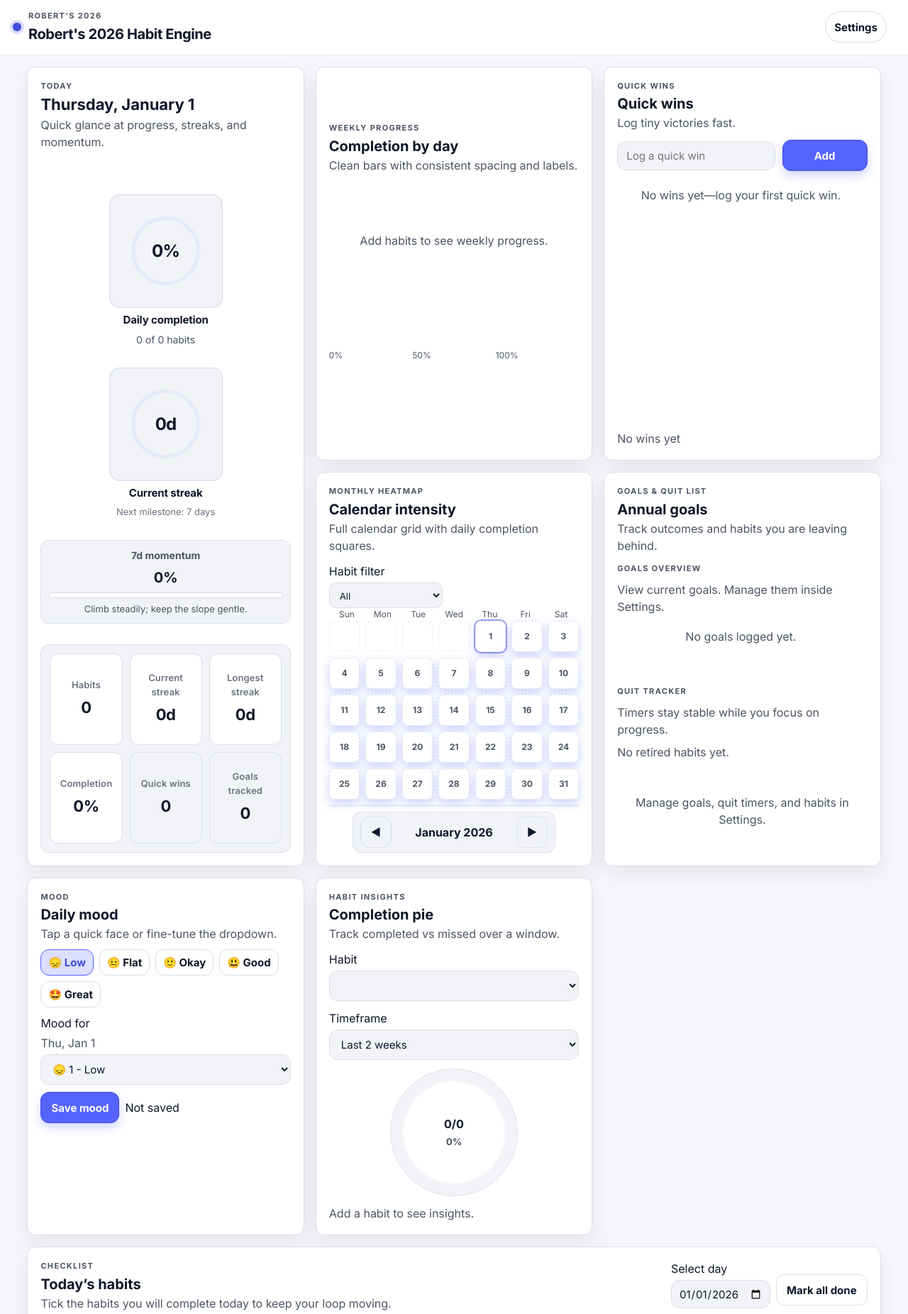
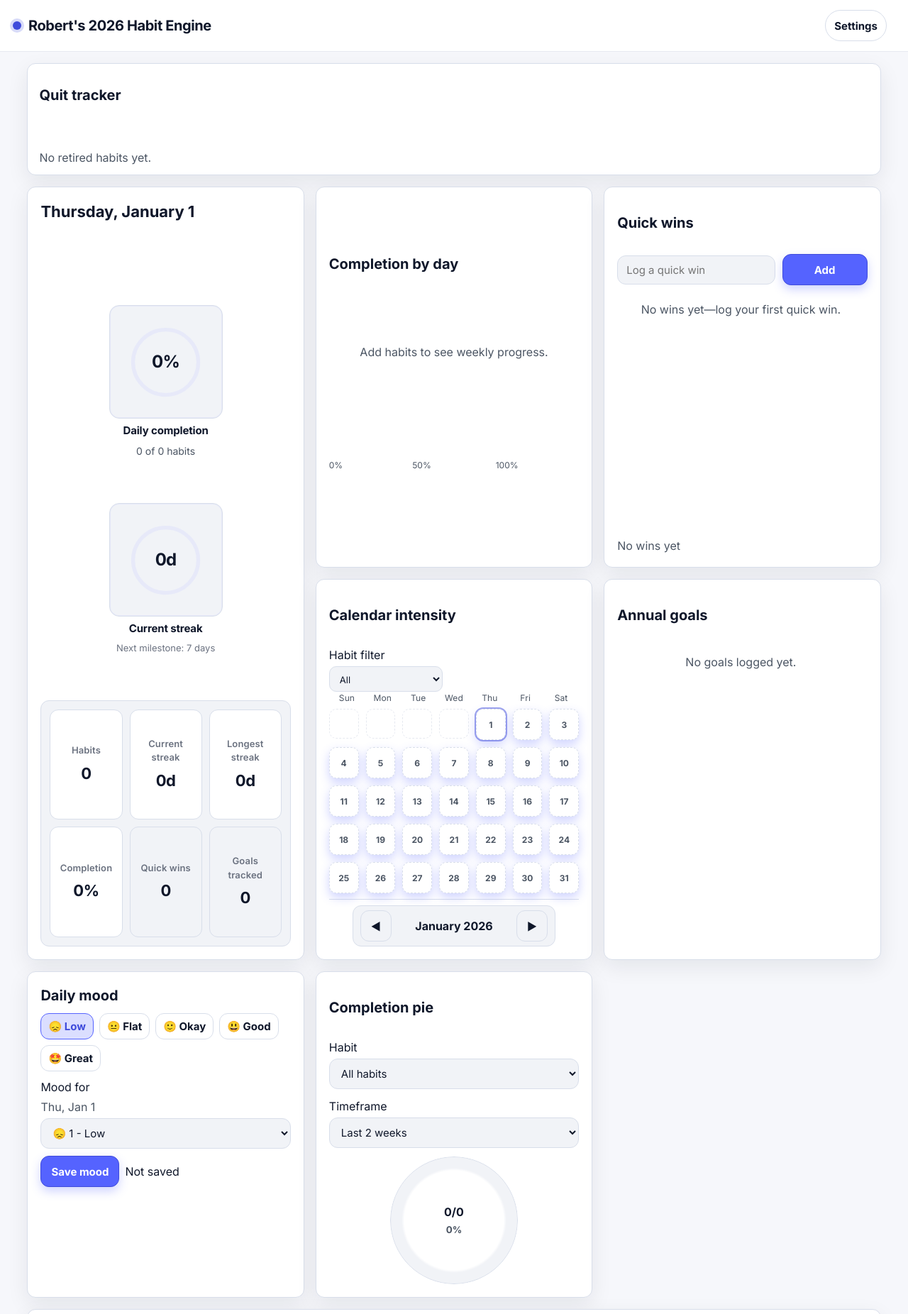
Before and after one commit to robertamarin/Habits, a plain HTML site: page index.html in a window 1280 px wide. Shown: the top 1852 px of the page at 71% size. Drawn offline with Linux system fonts and the light colour scheme.

Commit message:
Simplify dashboard layout

```diff
--- a/app.js
+++ b/app.js
@@ -155,11 +155,9 @@
     pieVisual: document.getElementById('pie-visual'),
     pieCount: document.getElementById('pie-count'),
     piePercent: document.getElementById('pie-percent'),
-    pieDetail: document.getElementById('pie-detail'),
     habitList: document.getElementById('habit-list'),
     emptyHabits: document.getElementById('empty-habits'),
     streak: document.getElementById('streak'),
-    momentum: document.getElementById('momentum'),
     streakBar: document.getElementById('streak-bar'),
     markAll: document.getElementById('mark-all'),
     taskForm: document.getElementById('task-form'),
@@ -198,12 +196,9 @@
     closeSettings: document.getElementById('close-settings'),
     titleInput: document.getElementById('title-input'),
     accentPicker: document.getElementById('accent-picker'),
-    pace: document.getElementById('pace'),
-    focusTime: document.getElementById('focus-time'),
-    bestDay: document.getElementById('best-day'),
-    quitList: document.getElementById('quit-list'),
+    quitStrip: document.getElementById('quit-strip'),
+    emptyQuitBanner: document.getElementById('empty-quit-banner'),
     quitManageList: document.getElementById('quit-manage-list'),
-    emptyQuit: document.getElementById('empty-quit'),
     calendarMonth: document.getElementById('calendar-month'),
     prevMonth: document.getElementById('prev-month'),
     nextMonth: document.getElementById('next-month'),
@@ -215,10 +210,8 @@
     monthlyStrip: document.getElementById('monthly-strip'),
     historyMode: document.getElementById('history-mode'),
     historyToggle: document.getElementById('history-toggle'),
-    winsPill: document.getElementById('wins-pill'),
     toolbar: document.querySelector('.toolbar'),
     toolbarToggle: document.getElementById('toolbar-toggle'),
-    momentumBar: document.querySelector('.meter-bar span'),
     exportData: document.getElementById('export-data'),
     exportCsv: document.getElementById('export-csv'),
     importJson: document.getElementById('import-json'),
@@ -455,13 +448,18 @@
       const input = document.createElement('input');
       input.type = 'checkbox';
       input.checked = Boolean(day.habits[habit.id]);
+      const updateState = (checked) => {
+        item.classList.toggle('completed', checked);
+        item.classList.toggle('pending', !checked);
+        miniFill.style.opacity = checked ? '1' : '0.5';
+        badge.textContent = checked ? 'Done' : 'Pending';
+      };
       input.addEventListener('change', () => {
         day.habits[habit.id] = input.checked;
         saveState();
         renderProgress(true);
         renderHistory();
-        miniFill.style.opacity = input.checked ? '1' : '0.5';
-        badge.textContent = input.checked ? 'Done' : 'Pending';
+        updateState(input.checked);
       });
 
       const labels = document.createElement('div');
@@ -492,6 +490,7 @@
       topRow.append(body, badge, actions);
 
       item.append(topRow);
+      updateState(input.checked);
       dom.habitList.append(item);
 
       item.addEventListener('dragstart', () => item.classList.add('dragging'));
@@ -837,7 +836,6 @@
     lastProgressPercent = percent;
     dom.streak.textContent = `${computeStreak()}d`;
     renderStreakBar();
-    renderStats();
     renderWeekly();
     renderMonthly();
     renderDashboardSummary(percent, done, todayHabits.length, day.tasks.length);
@@ -868,38 +866,14 @@
     }
   };
 
-  const renderStats = () => {
-    if (!dom.momentum) return;
-    const dates = dateKeysBack(7);
-    const percents = dates.map((d) => dayCompletion(d)).filter((v) => v !== null);
-    const avg = percents.length ? Math.round(percents.reduce((a, b) => a + b, 0) / percents.length) : 0;
-    dom.momentum.textContent = `${avg}%`;
-
-    const todayPercent = dayCompletion(today()) ?? 0;
-    const yesterday = dayCompletion(dateKeysBack(2)[1]) ?? 0;
-    const diff = todayPercent - yesterday;
-    if (dom.pace) dom.pace.textContent = diff === 0 ? 'Even' : `${diff > 0 ? '+' : ''}${diff}%`;
-
-    const best = Object.keys(state.days).reduce((max, key) => {
-      const value = dayCompletion(key);
-      if (value === null) return max;
-      return Math.max(max, value);
-    }, 0);
-    if (dom.bestDay) dom.bestDay.textContent = `${best}%`;
-
-    if (dom.focusTime) {
-      const tasksDone = getDay(today()).tasks.length;
-      const minutes = tasksDone * 15;
-      dom.focusTime.textContent = `${(minutes / 60).toFixed(1)}h`;
-    }
-    if (dom.momentumBar) dom.momentumBar.style.width = `${avg}%`;
-
-  };
-
   const renderCompletionPie = () => {
     if (!dom.pieVisual) return;
     if (dom.pieHabit) {
       dom.pieHabit.innerHTML = '';
+      const allOption = document.createElement('option');
+      allOption.value = 'all';
+      allOption.textContent = 'All habits';
+      dom.pieHabit.append(allOption);
       state.habits.forEach((habit) => {
         const opt = document.createElement('option');
         opt.value = habit.id;
@@ -911,16 +885,16 @@
     if (!state.habits.length) {
       if (dom.pieCount) dom.pieCount.textContent = '0/0';
       if (dom.piePercent) dom.piePercent.textContent = '0%';
-      if (dom.pieDetail) dom.pieDetail.textContent = 'Add a habit to see insights.';
       dom.pieVisual.style.background = 'conic-gradient(var(--panel-soft) 0deg, var(--panel-soft) 360deg)';
       return;
     }
 
     const fallbackHabitId = state.habits[0].id;
-    const selectedHabitId = dom.pieHabit && state.habits.some((h) => h.id === dom.pieHabit.value)
-      ? dom.pieHabit.value
+    const currentValue = dom.pieHabit ? dom.pieHabit.value || 'all' : 'all';
+    const validValue = currentValue === 'all' || state.habits.some((h) => h.id === currentValue)
+      ? currentValue
       : fallbackHabitId;
-    if (dom.pieHabit) dom.pieHabit.value = selectedHabitId;
+    if (dom.pieHabit) dom.pieHabit.value = validValue;
 
     const daysBack = Number(dom.pieRange ? dom.pieRange.value : 14) || 14;
     const anchor = parseDateValue(selectedDate());
@@ -931,21 +905,23 @@
       return dayKey(d);
     });
 
-    const habit = state.habits.find((h) => h.id === selectedHabitId);
-    const activeDates = dates.filter((date) => habit && isHabitActiveOn(habit, date));
-    const totalDays = activeDates.length;
-    const completedDays = activeDates.filter((date) => state.days[date]?.habits?.[selectedHabitId]).length;
-    const missedDays = Math.max(0, totalDays - completedDays);
-    const percent = totalDays ? Math.round((completedDays / totalDays) * 100) : 0;
-    const fillStop = totalDays ? (completedDays / totalDays) * 100 : 0;
+    const selectedIds = validValue === 'all' ? state.habits.map((h) => h.id) : [validValue];
+    const totals = dates.reduce(
+      (acc, date) => {
+        const activeHabits = state.habits.filter((habit) => selectedIds.includes(habit.id) && isHabitActiveOn(habit, date));
+        if (!activeHabits.length) return acc;
+        acc.total += activeHabits.length;
+        const done = activeHabits.filter((habit) => state.days[date]?.habits?.[habit.id]).length;
+        acc.done += done;
+        return acc;
+      },
+      { total: 0, done: 0 }
+    );
+    const percent = totals.total ? Math.round((totals.done / totals.total) * 100) : 0;
+    const fillStop = totals.total ? (totals.done / totals.total) * 100 : 0;
     dom.pieVisual.style.background = `conic-gradient(var(--accent-strong) 0% ${fillStop}%, color-mix(in srgb, var(--accent-soft) 50%, var(--border)) ${fillStop}% 100%)`;
-    if (dom.pieCount) dom.pieCount.textContent = `${completedDays}/${totalDays || daysBack}`;
+    if (dom.pieCount) dom.pieCount.textContent = `${totals.done}/${totals.total}`;
     if (dom.piePercent) dom.piePercent.textContent = `${percent}%`;
-    if (dom.pieDetail) {
-      dom.pieDetail.textContent = totalDays
-        ? `${completedDays} completed · ${missedDays} missed in ${daysBack} days`
-        : 'No active days in this range.';
-    }
   };
 
   const renderWeekly = () => {
@@ -1427,13 +1403,31 @@
       return row;
     };
 
-    if (dom.quitList) {
-      dom.quitList.innerHTML = '';
+    if (dom.quitStrip) {
+      dom.quitStrip.innerHTML = '';
       if (!state.quits.length) {
-        if (dom.emptyQuit) dom.emptyQuit.classList.remove('hidden');
+        dom.quitStrip.classList.add('empty');
+        if (dom.emptyQuitBanner) dom.emptyQuitBanner.classList.remove('hidden');
       } else {
-        if (dom.emptyQuit) dom.emptyQuit.classList.add('hidden');
-        state.quits.forEach((quit) => dom.quitList.append(buildRow(quit, false)));
+        dom.quitStrip.classList.remove('empty');
+        if (dom.emptyQuitBanner) dom.emptyQuitBanner.classList.add('hidden');
+        state.quits.forEach((quit) => {
+          const chip = document.createElement('div');
+          chip.className = 'quit-pill';
+
+          const name = document.createElement('span');
+          name.className = 'quit-name';
+          name.textContent = quit.name;
+
+          const timer = document.createElement('span');
+          timer.className = 'elapsed';
+          timer.dataset.timer = quit.date;
+          timer.dataset.dateLabel = formatDate(quit.date, { month: 'short', day: 'numeric', year: 'numeric' });
+          timer.title = timer.dataset.dateLabel;
+
+          chip.append(name, timer);
+          dom.quitStrip.append(chip);
+        });
       }
     }
 
@@ -1477,7 +1471,7 @@
     if (dom.goalManageList) {
       dom.goalManageList.innerHTML = '';
       if (!sortedGoals.length) {
-        dom.goalManageList.innerHTML = '<div class="empty">Add your big targets for 2026.</div>';
+        dom.goalManageList.innerHTML = '<div class="empty">No goals yet.</div>';
       } else {
         sortedGoals.forEach((goal) => {
           const row = document.createElement('div');
--- a/index.html
+++ b/index.html
@@ -15,7 +15,6 @@
       <div class="brand compact">
         <div class="dot mini" aria-hidden="true"></div>
         <div>
-          <p class="eyebrow">Robert's 2026</p>
           <h1 id="app-title">Habit Engine</h1>
         </div>
       </div>
@@ -25,12 +24,20 @@
     </header>
 
     <main class="content-area">
+      <section class="card quit-banner span-12" data-section="quit" id="quit-banner">
+        <header class="card-head">
+          <div>
+            <h3>Quit tracker</h3>
+          </div>
+        </header>
+        <div class="quit-strip" id="quit-strip"></div>
+        <p class="muted" id="empty-quit-banner">No retired habits yet.</p>
+      </section>
+
       <section class="card topline span-4 progress-card" id="progress">
         <div class="summary-head">
           <div>
-            <p class="eyebrow">Today</p>
             <h2 id="today-label"></h2>
-            <p class="muted">Quick glance at progress, streaks, and momentum.</p>
           </div>
         </div>
           <div class="meter-grid">
@@ -59,14 +66,6 @@
               </div>
               <p class="circle-label">Current streak</p>
               <p class="circle-sub milestone-label">Next milestone: 7 days</p>
-            </div>
-            <div class="circle-stat hide-mobile">
-              <div class="mini-meter">
-                <p class="meter-label">7d momentum</p>
-                <p class="meter-value" id="momentum">0%</p>
-                <div class="meter-bar"><span style="width:0%"></span></div>
-                <p class="meter-sub">Climb steadily; keep the slope gentle.</p>
-              </div>
             </div>
           </div>
           <div class="summary-bar headline metrics-grid" aria-label="Dashboard summary">
@@ -101,9 +100,7 @@
           <section class="card weekly-card" data-focus-hidden data-section="weekly">
             <header class="card-head">
               <div>
-                <p class="eyebrow">Weekly progress</p>
                 <h3>Completion by day</h3>
-                <p class="muted">Clean bars with consistent spacing and labels.</p>
               </div>
             </header>
             <div id="weekly-bars" class="weekly-list" role="img" aria-label="Weekly completion chart"></div>
@@ -115,9 +112,7 @@
           <section class="card monthly-card" data-focus-hidden data-section="monthly">
             <header class="card-head">
               <div>
-                <p class="eyebrow">Monthly heatmap</p>
                 <h3>Calendar intensity</h3>
-                <p class="muted">Full calendar grid with daily completion squares.</p>
               </div>
             </header>
             <div class="heatmap-wrap">
@@ -149,9 +144,7 @@
           <section class="card stable-card" data-focus-visible data-section="wins">
             <header class="card-head">
               <div>
-                <p class="eyebrow">Quick wins</p>
                 <h3>Quick wins</h3>
-                <p class="muted">Log tiny victories fast.</p>
               </div>
             </header>
             <form id="task-form" class="quick-form" aria-label="Quick win entry">
@@ -164,29 +157,16 @@
             </div>
           </section>
 
-          <section class="card stable-card" data-focus-visible data-section="quit" id="goals">
+          <section class="card stable-card" data-focus-visible data-section="goals" id="goals">
             <header class="card-head">
               <div>
-                <p class="eyebrow">Goals &amp; quit list</p>
                 <h3>Annual goals</h3>
-                <p class="muted">Track outcomes and habits you are leaving behind.</p>
               </div>
             </header>
             <div class="goal-status grid two-col">
               <div class="stack">
-                <p class="eyebrow">Goals overview</p>
-                <p class="muted">View current goals. Manage them inside Settings.</p>
                 <div id="goal-list" class="goal-list scroll-area" aria-live="polite"></div>
               </div>
-              <div class="stack">
-                <p class="eyebrow">Quit tracker</p>
-                <p class="muted">Timers stay stable while you focus on progress.</p>
-                <div class="scroll-area">
-                  <div id="quit-list" class="quit-list"></div>
-                  <p class="muted" id="empty-quit">No retired habits yet.</p>
-                </div>
-              </div>
-              <p class="muted manage-note">Manage goals, quit timers, and habits in Settings.</p>
             </div>
           </section>
         </div>
@@ -194,9 +174,7 @@
         <section class="card span-4 stable-card compact-card" id="mood-card" data-section="mood">
           <header class="card-head">
             <div>
-              <p class="eyebrow">Mood</p>
               <h3>Daily mood</h3>
-              <p class="muted">Tap a quick face or fine-tune the dropdown.</p>
             </div>
           </header>
           <div class="stack">
@@ -226,9 +204,7 @@
         <section class="card span-4 stable-card" id="pie-card" data-section="insights">
           <header class="card-head">
             <div>
-              <p class="eyebrow">Habit insights</p>
               <h3>Completion pie</h3>
-              <p class="muted">Track completed vs missed over a window.</p>
             </div>
           </header>
           <div class="grid two-col">
@@ -251,15 +227,12 @@
               <small id="pie-percent">0%</small>
             </div>
           </div>
-          <p class="muted" id="pie-detail">Add a habit to see insights.</p>
         </section>
 
         <section class="card wide-habits span-12" data-focus-visible data-section="habits" id="habits">
           <header class="card-head habits-head">
             <div>
-              <p class="eyebrow">Checklist</p>
               <h3>Today&rsquo;s habits</h3>
-              <p class="muted">Tick the habits you will complete today to keep your loop moving.</p>
             </div>
             <div class="row wrap habit-actions">
               <label class="stacked skinny">Select day
@@ -276,9 +249,7 @@
         <section class="card journal-card span-12" data-focus-hidden data-section="journal" id="journal">
           <header class="card-head">
             <div>
-              <p class="eyebrow">Notes &amp; reflection</p>
               <h3>Notes</h3>
-              <p class="muted">Capture a few lines so you remember what worked today.</p>
             </div>
           </header>
           <div class="tab-head" role="tablist">
@@ -324,9 +295,7 @@
         <section class="card history-card span-12" data-focus-hidden data-section="history">
           <header class="card-head">
             <div>
-              <p class="eyebrow">Year overview</p>
               <h3>Long view</h3>
-              <p class="muted">Scan months or years with the condensed dropdown.</p>
             </div>
             <div class="row wrap">
               <button type="button" id="history-toggle" class="ghost">Expand year view</button>
@@ -347,14 +316,9 @@
     </div>
   </div>
 
-  <footer class="muted center">
-    <p>Everything runs client-side. No trackers, no accounts, just your habits.</p>
-  </footer>
-
   <dialog id="settings-modal">
     <div class="modal-head">
       <div>
-        <p class="eyebrow">Control room</p>
         <h3>Settings</h3>
       </div>
       <button id="close-settings" type="button" class="ghost">Close</button>
--- a/styles.css
+++ b/styles.css
@@ -213,6 +213,8 @@ body {
   background: var(--panel-soft);
 }
 .habit-item { flex-direction: column; align-items: flex-start; padding: 8px 10px; gap: 6px; }
+.habit-item.completed { background: color-mix(in srgb, var(--accent) 16%, var(--panel-soft)); border-color: color-mix(in srgb, var(--accent-strong) 50%, var(--border)); box-shadow: inset 0 0 0 1px color-mix(in srgb, var(--accent) 20%, transparent); }
+.habit-item.pending { background: var(--panel-soft); }
 .habit-body { display: grid; grid-template-columns: auto 1fr; gap: 8px; align-items: center; width: 100%; }
 .habit-actions { display: flex; align-items: center; gap: 6px; margin-left: auto; }
 
@@ -223,6 +225,7 @@ body {
 
 .habit-meta { display: grid; gap: 2px; }
 .habit-meta .title { font-size: 15px; }
+.habit-item.completed .habit-meta .title { text-decoration: none; color: var(--text); }
 
 .mini-ring { width: 28px; height: 28px; position: relative; }
 .mini-ring svg { transform: rotate(-90deg); width: 100%; height: 100%; }
@@ -235,6 +238,8 @@ body {
 .draggable-list { gap: 8px; }
 
 .badge { padding: 6px 10px; border-radius: 999px; background: color-mix(in srgb, var(--accent) 18%, transparent); color: var(--text); font-weight: 700; letter-spacing: 0.02em; border: 1px solid var(--border); }
+.habit-item.completed .badge { background: color-mix(in srgb, var(--accent) 45%, transparent); color: #0f172a; border-color: color-mix(in srgb, var(--accent-strong) 60%, var(--border)); }
+.habit-item.pending .badge { background: var(--panel); color: var(--muted); }
 
 .stacked { display: flex; flex-direction: column; gap: 4px; }
 .habits-head { align-items: flex-start; }
@@ -268,21 +273,29 @@ body {
 .calendar-controls { display: flex; align-items: flex-end; gap: 10px; flex-wrap: wrap; }
 .calendar-controls .stacked { min-width: 160px; }
 .calendar-controls select { padding: 8px 10px; font-size: 13px; border-radius: 10px; }
-.weekday-labels { display: grid; grid-template-columns: repeat(7, minmax(0, 1fr)); text-align: center; color: var(--muted); font-size: 12px; }
-.calendar-grid { display: grid; grid-template-columns: repeat(7, minmax(0, 1fr)); gap: 8px; }
-.calendar-empty { aspect-ratio: 1; border-radius: 8px; background: transparent; border: 1px dashed var(--divider); }
-.calendar-grid button { width: 100%; aspect-ratio: 1; border-radius: 8px; border: 1px solid var(--border); background: var(--panel-soft); cursor: pointer; transition: transform 120ms ease, border-color 120ms ease; font-weight: 700; color: var(--text); font-size: 12px; padding: 0; }
+.weekday-labels { display: grid; grid-template-columns: repeat(7, minmax(0, 1fr)); text-align: center; color: var(--muted); font-size: 12px; margin-bottom: 6px; letter-spacing: 0.01em; }
+.calendar-grid { display: grid; grid-template-columns: repeat(7, minmax(0, 1fr)); gap: 10px; }
+.calendar-empty { aspect-ratio: 1; border-radius: 10px; background: transparent; border: 1px dashed var(--divider); }
+.calendar-grid button { width: 100%; aspect-ratio: 1; border-radius: 10px; border: 1px solid var(--border); background: var(--panel-soft); cursor: pointer; transition: transform 120ms ease, border-color 120ms ease; font-weight: 700; color: var(--text); font-size: 12px; padding: 2px; }
 .calendar-grid button:hover { border-color: var(--accent); transform: translateY(-1px); }
 .calendar-grid button.today { outline: 2px solid color-mix(in srgb, var(--accent-strong) 50%, transparent); }
 .calendar-grid button[data-level="0"] { background: var(--panel); border-style: dashed; color: var(--muted); }
-.calendar-grid button[data-level="1"] { background: #d8f1e4; color: #0f172a; }
-.calendar-grid button[data-level="2"] { background: #f1e7c3; color: #0f172a; }
-.calendar-grid button[data-level="3"] { background: #f7c89f; color: #0f172a; }
-.calendar-grid button[data-level="4"] { background: #e15c64; color: #ffffff; }
+.calendar-grid button[data-level="1"] { background: #26a269; color: #ffffff; }
+.calendar-grid button[data-level="2"] { background: #6ee7b7; color: #0f172a; }
+.calendar-grid button[data-level="3"] { background: #facc15; color: #0f172a; }
+.calendar-grid button[data-level="4"] { background: #ef4444; color: #ffffff; }
 .legend, .legend-bar { display: none; }
 
 .wins-pulse { animation: pulse 260ms ease; }
 @keyframes pulse { 0% { transform: scale(1); } 50% { transform: scale(1.02); } 100% { transform: scale(1); } }
+
+.quit-banner { padding: 12px 16px; gap: 8px; }
+.quit-strip { display: flex; flex-wrap: wrap; gap: 10px; align-items: center; }
+.quit-strip.empty { min-height: 28px; }
+.quit-pill { display: inline-flex; align-items: center; gap: 8px; padding: 8px 12px; border-radius: 12px; background: color-mix(in srgb, var(--accent) 10%, var(--panel)); border: 1px solid var(--border); box-shadow: inset 0 0 0 1px color-mix(in srgb, var(--accent) 16%, transparent); }
+.quit-pill .quit-name { font-weight: 800; letter-spacing: -0.01em; }
+.quit-pill .elapsed { color: var(--muted); font-variant-numeric: tabular-nums; font-size: 13px; }
+#empty-quit-banner { margin: 0; }
 
 .journal-item { align-items: flex-start; }
 .journal-item div { flex: 1; }
@@ -324,8 +337,8 @@ body {
 .chip-row { display: flex; gap: 8px; flex-wrap: wrap; }
 .chip { padding: 6px 10px; border-radius: 999px; border: 1px solid var(--border); background: var(--panel-soft); color: var(--text); font-weight: 700; }
 
-.tab-head { display: inline-flex; border: 1px solid var(--border); border-radius: var(--radius); overflow: hidden; margin-bottom: 8px; gap: 6px; padding: 4px; }
-.tab { padding: 10px 14px; border: none; background: transparent; color: var(--muted); cursor: pointer; }
+.tab-head { display: inline-flex; border: 1px solid var(--border); border-radius: var(--radius); overflow: hidden; margin-bottom: 8px; gap: 10px; padding: 8px 10px; }
+.tab { padding: 12px 18px; border: none; background: transparent; color: var(--muted); cursor: pointer; }
 .tab.active { background: var(--panel-soft); color: var(--text); }
 .tab-body { display: grid; gap: 10px; }
 
```
